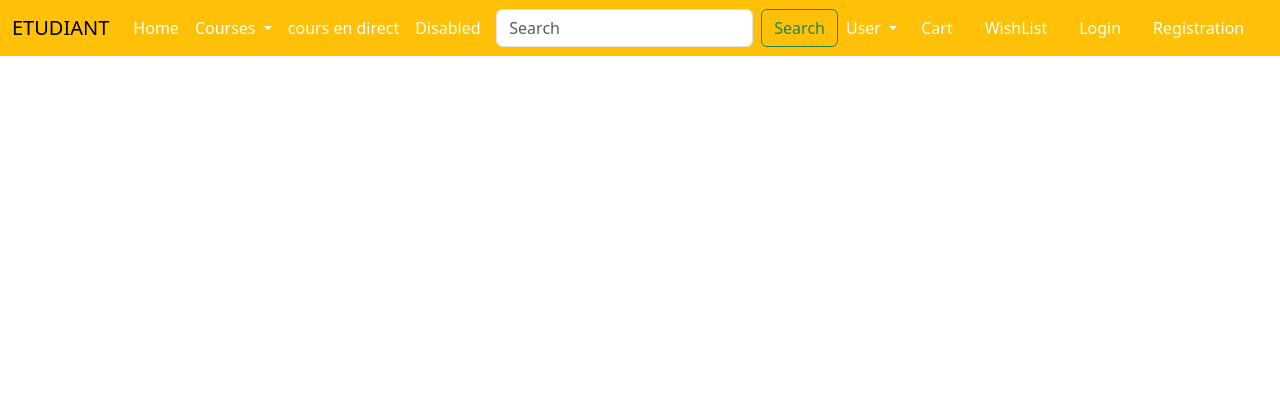
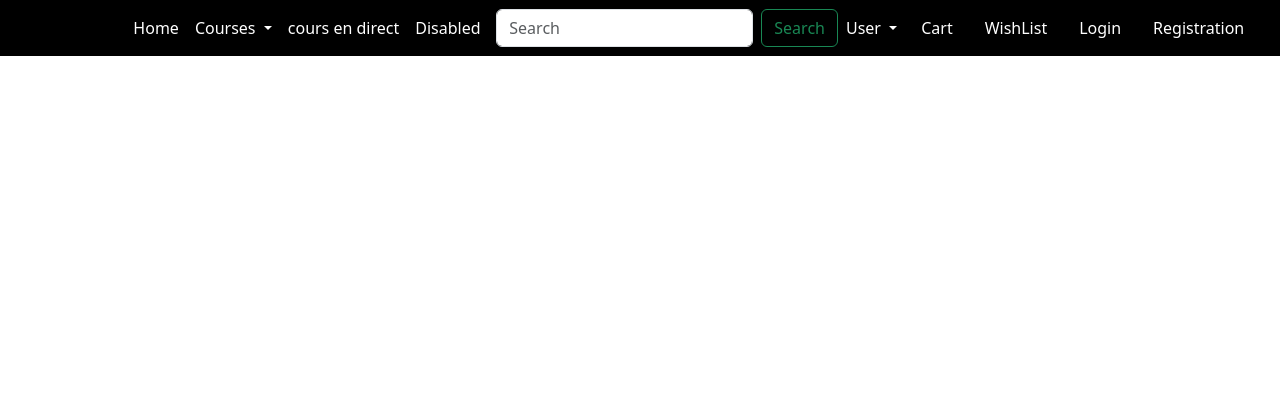
Before and after one commit to Kjoris27/Etudiant, a Django app: template ap/templates/app/base.html in a window 1280 px wide. Shown: the top 420 px of the page. Run offline with Django 3.2, Linux system fonts and the light colour scheme; the template is opened without the code that fills it, so the values that code supplies are empty; parts of the project's set-up code (start-up, migrations or seed data) failed here and were passed over.

Commit message:
Update base.html

```diff
--- a/ap/templates/app/base.html
+++ b/ap/templates/app/base.html
@@ -10,7 +10,7 @@
 <body>
 
     {% block content %}
-    <nav class="navbar navbar-expand-lg bg-warning">
+    <nav class="navbar navbar-expand-lg bg-black">
         <div class="container-fluid">
           <a class="navbar-brand" href="#">
             ETUDIANT
```
